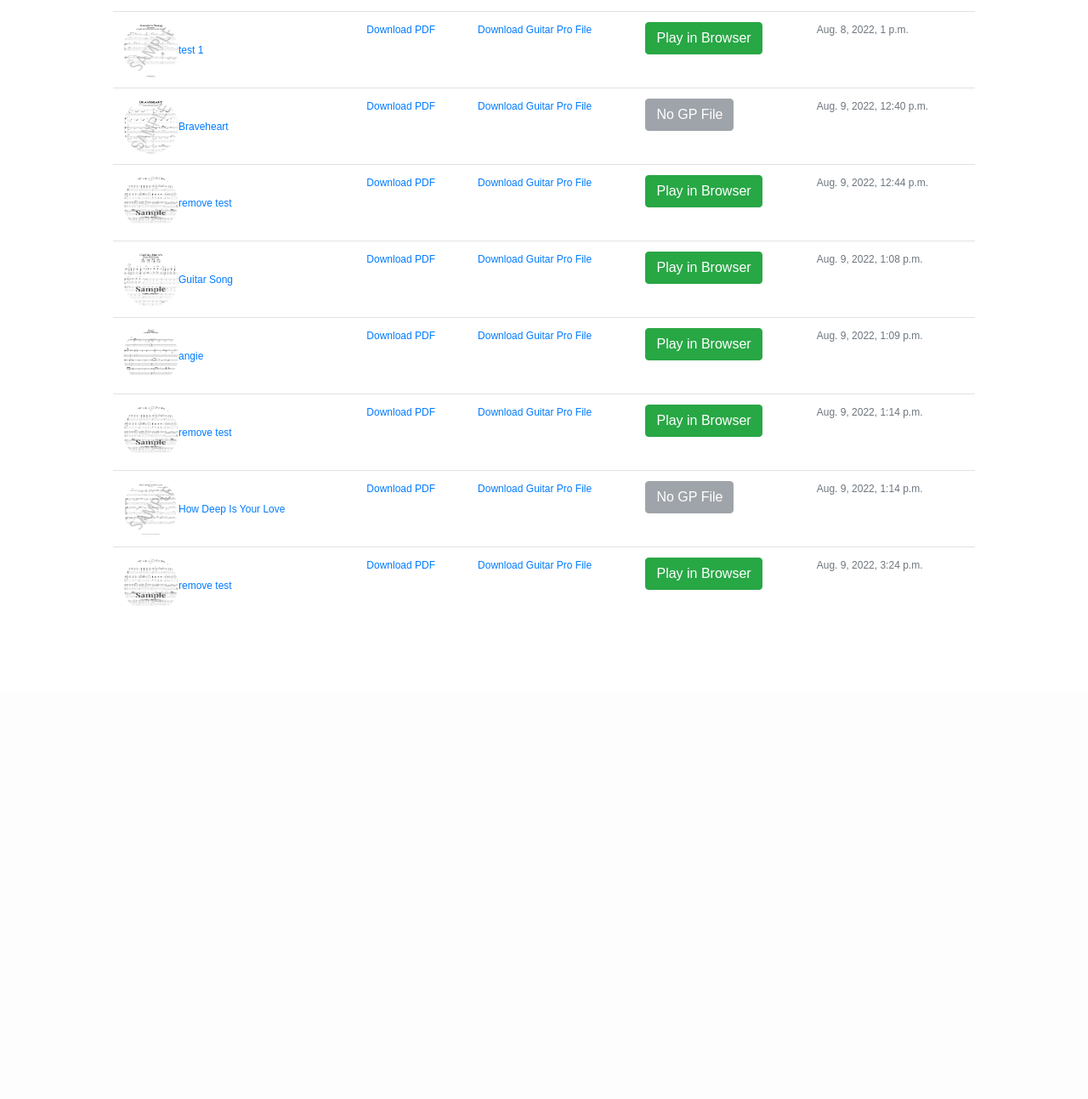
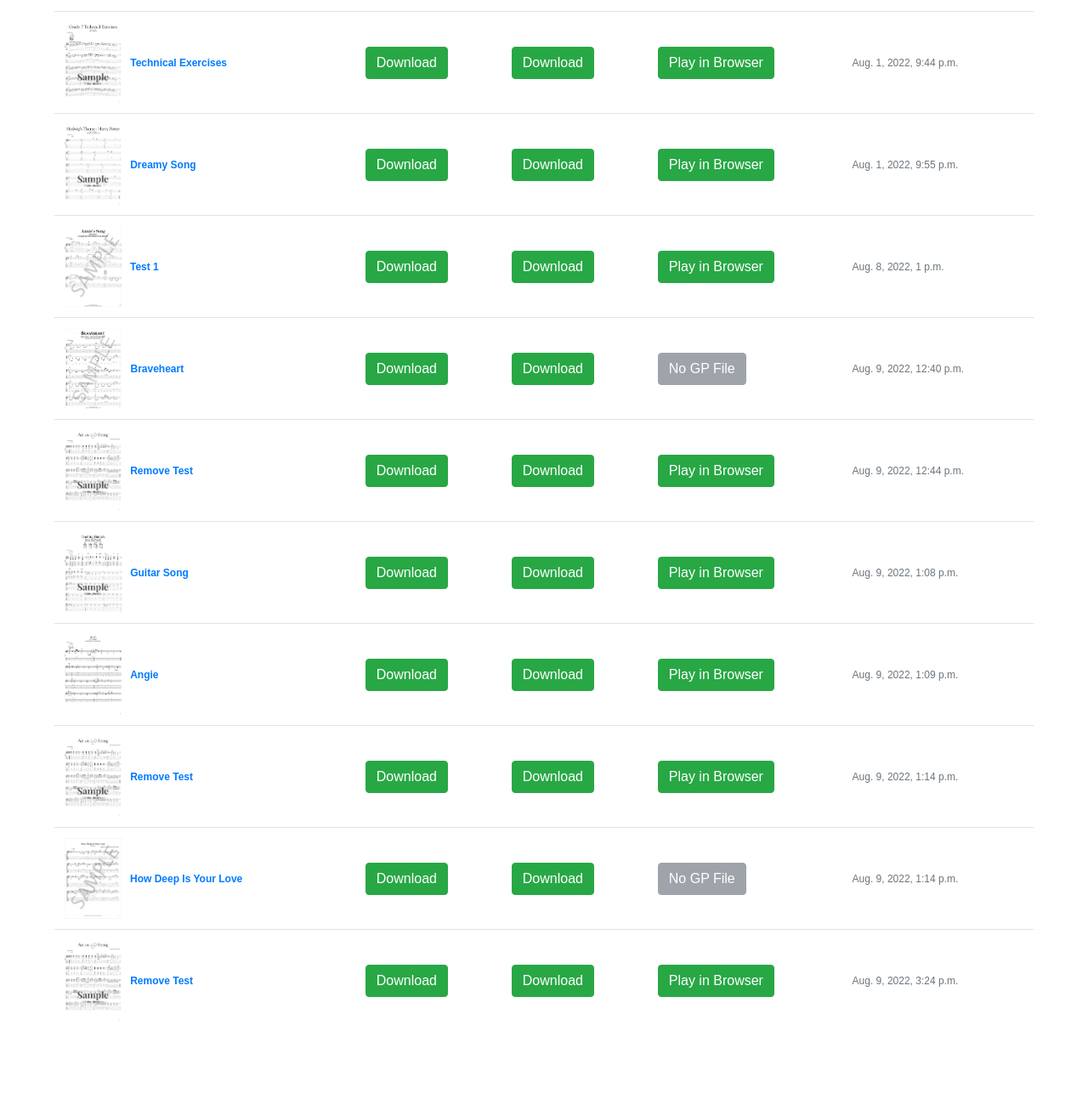
Before and after one commit to Luketedwards/score-emporium, a Django app: page /profile/ in a window 1280 px wide. Shown: the part 940-2233 px from the top of the page at 85% size. Before the commit the page ends 1653 px from the top, so only its background shows below. Run offline with Django 3.2, Linux system fonts and the light colour scheme; a user stored in the database is signed in; data comes from the database, SQL or seed files in the repository; some libraries are stand-ins or nearby versions; some web fonts are replaced.

Commit message:
styled purchased scores table

```diff
--- a/checkout/views.py
+++ b/checkout/views.py
@@ -80,7 +80,7 @@ def checkout(request):
                         Order number:{{order.order_number}}. \
                         Date:{{order.date}}. \
                         Customer Name:{{order.full_name}}. \
-                        Items: {{vendor.product.name}}.\
+                        Items: {% for items in vendors.product %} {% if item.vendor == vendor %} {{vendor.product.name}}. {%endif%} {%endfor%} \
                         Total: {{vendor.sale_value}}. \
                         Congratulations on your new sale!',
                     'luketedmusic@gmail.com',
--- a/static/css/base.css
+++ b/static/css/base.css
@@ -656,3 +656,17 @@ body {
     border: 2px solid black;
 
 }
+
+#purchased-img{
+    transition: .3s ease-in-out;
+
+}
+
+#purchased-img:hover{
+    transform: scale(2.5);
+    transition: 0.5s;
+}
+
+.table td, .table th{
+    vertical-align: middle !important;
+}
--- a/user_profile/admin.py
+++ b/user_profile/admin.py
@@ -6,6 +6,7 @@ from .models import UserProfile
 class userProfileAdmin(admin.ModelAdmin):
     list_display = (
         'user',
+
         'sales_number',
         'sales_income',
         'money_due'
--- a/user_profile/models.py
+++ b/user_profile/models.py
@@ -1,3 +1,4 @@
+from urllib import request
 from django.db import models
 from django.contrib.auth.models import User
 from django.db.models.signals import post_save
@@ -10,6 +11,7 @@ class UserProfile(models.Model):
     A user profile model for maintaining order history
     """
     user = models.OneToOneField(User, on_delete=models.CASCADE)
+
     purchased_scores = []
     sales_number = models.DecimalField(max_digits=10,decimal_places=0, default=0)
     sales_income = models.DecimalField(max_digits=10, decimal_places=2, default=0)
--- a/user_profile/templates/user_profile/profile.html
+++ b/user_profile/templates/user_profile/profile.html
@@ -3,11 +3,11 @@
 
 
 {% block content %}
-<div class="container text-black">
+<div style="margin: 0 auto;" class=" text-black">
 
     <h1 class="text-center">My Purchased Scores</h1>
 
-    <div  class="row">
+    <div style="width: 90%; margin: 0 auto;" class="row ">
 
       <table id="scores-container" class="table align-middle mb-0 bg-white">
         <thead class="bg-light">
@@ -25,15 +25,18 @@
           <tr>
             <td>
               <div class="d-flex align-items-center">
+                <a href="/media/{{item.product.image}}" target="_blank">
                 <img
+                    id="purchased-img"
                     src="/media/{{item.product.image}}"
                     alt="{{item.product.name}}"
-                    style="width: 65px; height: 65px"
-                    class="rounded-circle"
+                    style="max-height: 95px; margin-right: 10px;"
+                    class=""
                     />
+                  </a>
                 <div class="ms-3">
                   <a href="{% url 'product_detail' item.product.id %}">
-                    {{item.product.name}}
+                    <strong>{{item.product.name|title}}</strong>
                     </a>
 
 
@@ -41,15 +44,15 @@
               </div>
             </td>
             <td>
-              <a href="/media/{{item.product.PDF}}" target="_blank">Download PDF</a>
+              <a href="/media/{{item.product.PDF}}" class="btn btn-success my-auto" target="_blank">Download</a>
 
             </td>
             <td>
               {% if item.product.Guitar_Pro_Locked%}
-              <a href="/media/{{item.product.Guitar_Pro_Locked}}" target="_blank">Download Guitar Pro File</a>
+              <a href="/media/{{item.product.Guitar_Pro_Locked}}" class="btn btn-success" target="_blank">Download</a>
               {% else %}
               {% if item.product.Guitar_Pro_Unlocked%}
-              <a href="/media/{{item.product.Guitar_Pro_Unlocked}}" target="_blank">Download Guitar Pro File</a>
+              <a href="/media/{{item.product.Guitar_Pro_Unlocked}}" class="btn btn-success" target="_blank">Download</a>
               {%else%}
               <p>No Guitar Pro File</p>
               {%endif%}
```
